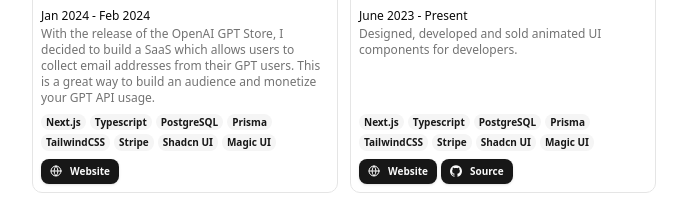
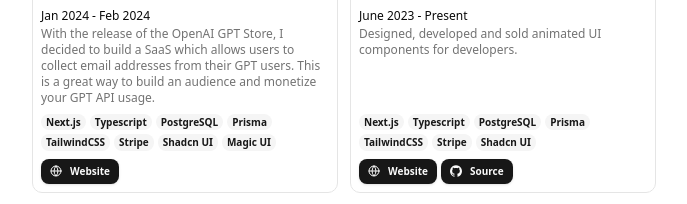
Before and after one commit to Shobhit150/portfolio, a Next.js app: page / in a window 1280 px wide. Shown: the part 1240-1444 px from the top of the page, without its empty margins (296-983 px from the left). Built offline with nearby package versions, Linux system fonts and the light colour scheme; grey boxes are pictures that could not be loaded.

Commit message:
fix: another minor changes

```diff
--- a/data/resume.tsx
+++ b/data/resume.tsx
@@ -138,7 +138,6 @@ export const DATA = {
         "TailwindCSS",
         "Stripe",
         "Shadcn UI",
-        "Magic UI",
       ],
       links: [
         {
```
